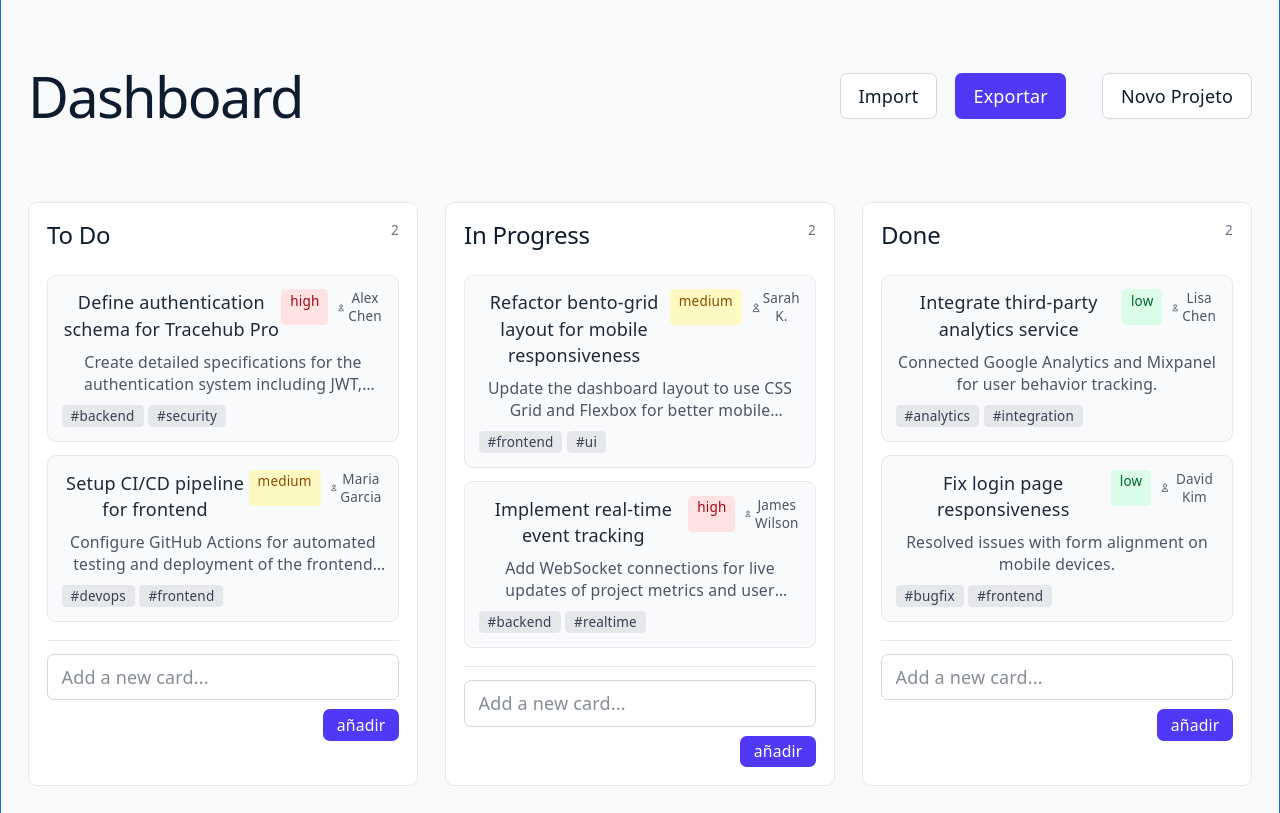
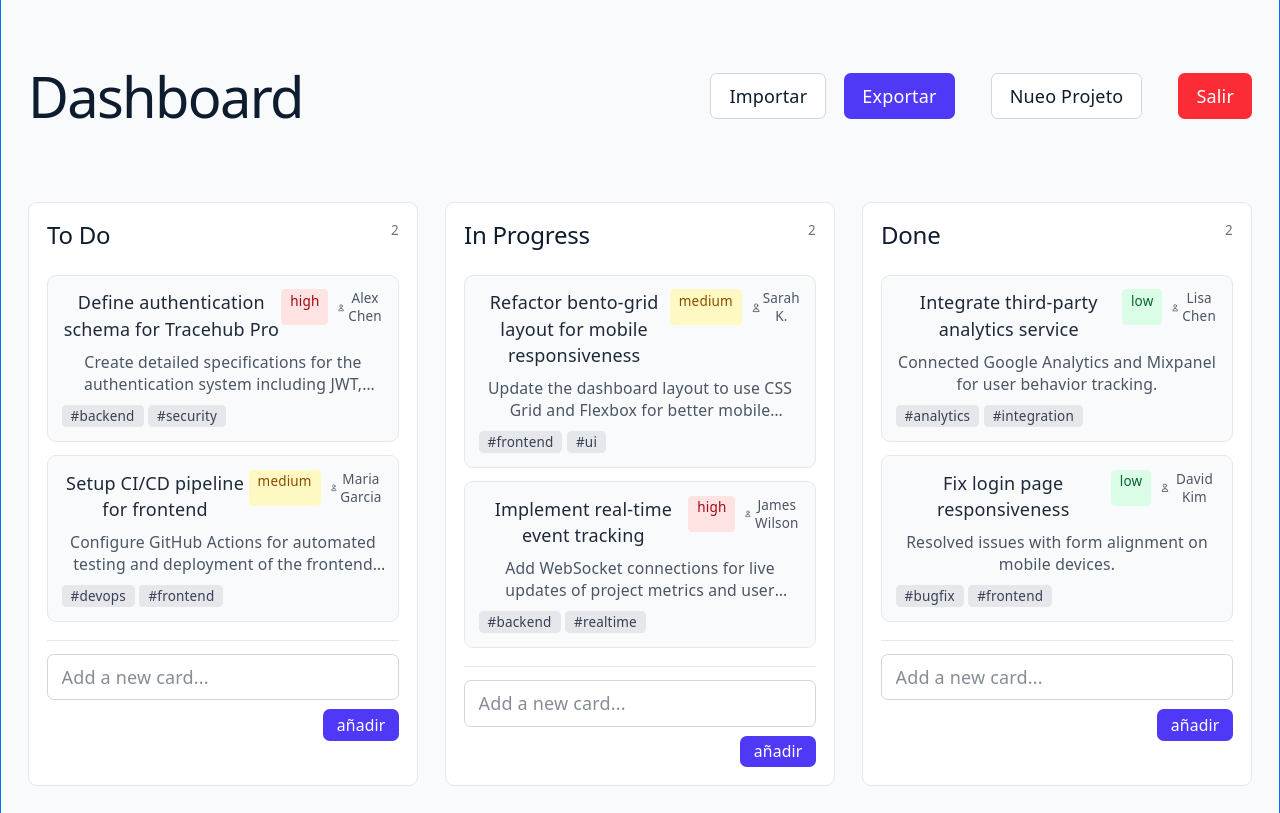
Before and after one commit to carolina308/tracehub, a React (Vite) app: page /dashboard in a window 1280 px wide. Built offline with nearby package versions, Linux system fonts and the light colour scheme.

Commit message:
Botón para cerrar sesión

```diff
--- a/src/components/RegistroUsuario.js
+++ b/src/components/RegistroUsuario.js
@@ -164,7 +164,7 @@ const RegistroUsuario = () => {
       <h2>Registro de Usuario</h2>
       <form onSubmit={manejarSubmit} noValidate>
         <div className="form-group">
-          <label>Prer nombre:</label>
+          <label>Primer nombre:</label>
           <input
             type="text"
             name="primerNombre"
--- a/src/pages/Dashboard.tsx
+++ b/src/pages/Dashboard.tsx
@@ -88,6 +88,15 @@ const Dashboard: React.FC = () => {
   const [newCardTitle, setNewCardTitle] = useState('');
   const [activeColumn] = useState<string>('todo');
 
+  const handleLogout = () => {
+    // Limpiar datos de autenticación
+    localStorage.removeItem('token');
+    localStorage.removeItem('user');
+
+    // Redirigir a la página de login
+    window.location.href = '/login';
+  };
+
   function handleAddCard() {
     if (newCardTitle.trim()) {
       const newCard: Card = {
@@ -148,7 +157,7 @@ const Dashboard: React.FC = () => {
            <button
              className="px-4 py-2 bg-white border border-gray-300 rounded-md hover:bg-gray-50"
            >
-            Import
+             Importar
            </button>
            <button
              className="px-4 py-2 bg-indigo-600 text-white rounded-md hover:bg-indigo-700"
@@ -158,7 +167,13 @@ const Dashboard: React.FC = () => {
            <button
              className="ml-4 px-4 py-2 bg-white border border-gray-300 rounded-md hover:bg-gray-50"
            >
-            Novo Projeto
+             Nueo Projeto
+           </button>
+           <button
+             className="ml-4 px-4 py-2 bg-red-500 text-white rounded-md hover:bg-red-600"
+             onClick={handleLogout}
+           >
+             Salir
            </button>
          </div>
        </header>
--- a/src/pages/Login.tsx
+++ b/src/pages/Login.tsx
@@ -122,13 +122,13 @@ const Login: React.FC = () => {
 
         <div className="text-center">
           <p className="text-sm">
-            O continuar Con
+             continuar Con
           </p>
           <button
             type="button"
             className="mt-1 w-full flex items-center justify-center px-4 py-2 border border-gray-300 rounded-md shadow-sm text-sm font-medium text-gray-700 bg-white hover:bg-gray-50"
           >
-           Iniciar sesión con SSO
+           Iniciar sesión con Google
           </button>
         </div>
 
@@ -136,7 +136,7 @@ const Login: React.FC = () => {
   <p className="text-sm text-gray-500">
     Tienes cuenta ?
     <a href="/register" className="font-medium text-indigo-600 hover:text-indigo-500">
-     Solicitar acceso
+     Solicitar una cuenta
     </a>
   </p>
 </div>
```
Lines whose indentation alone changed are shown as unchanged.
